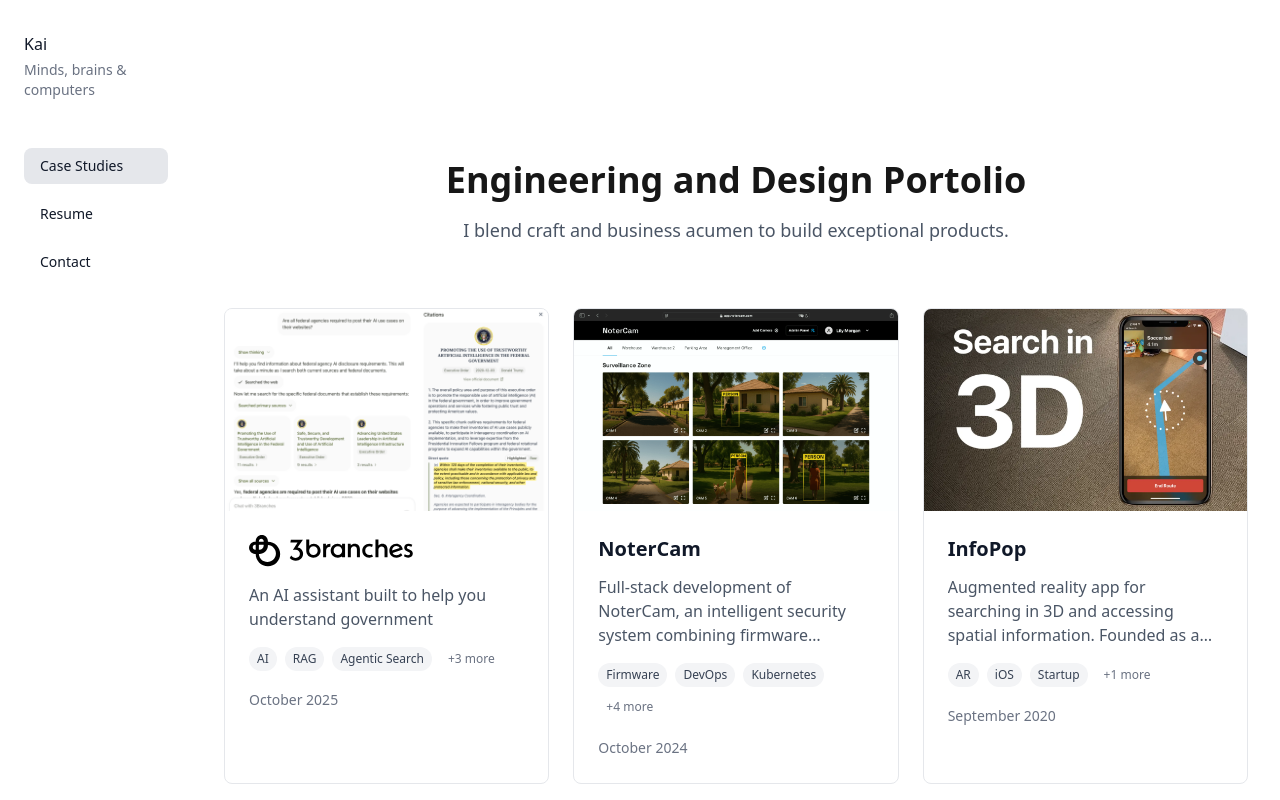
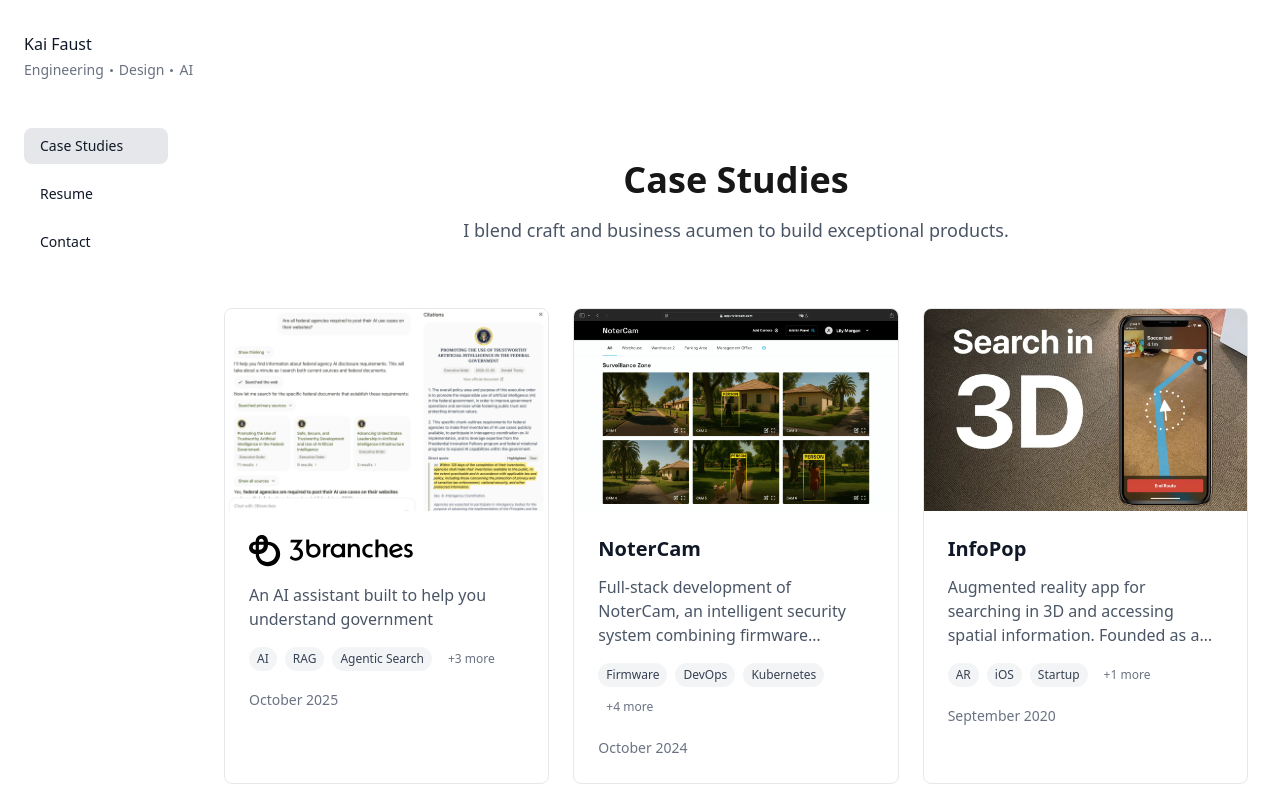
Before and after one commit to kaifaust/kaifaust-web, a Next.js app: page / in a window 1280 px wide. Shown: the top 800 px of the page. Built offline with nearby package versions, Linux system fonts and the light colour scheme.

Commit message:
Update copy

```diff
--- a/src/app/page.tsx
+++ b/src/app/page.tsx
@@ -23,8 +23,8 @@
 
   return (
     <div className="min-h-screen">
-      <header className="text-center pt-24 pb-16 md:pt-32 lg:pt-40 px-8">
-        <h1 className="text-3xl md:text-4xl font-semibold mb-4">Engineering and Design Portolio</h1>
+      <header className="text-center md:pt-24 pb-16 md:pt-32 lg:pt-40 px-8">
+        <h1 className="text-3xl md:text-4xl font-semibold mb-4">Case Studies</h1>
         <p className="text-md md:text-lg text-gray-600 dark:text-gray-400 max-w-3xl mx-auto">
           I blend craft and business acumen to build exceptional products.
         </p>
--- a/src/components/SiteHeader.tsx
+++ b/src/components/SiteHeader.tsx
@@ -1,9 +1,13 @@
 export default function SiteHeader() {
   return (
     <div className="mb-12">
-      <div className="text-gray-900 dark:text-white font-medium">Kai</div>
-      <div className="text-gray-500 dark:text-gray-400 text-sm mt-1">
-        Minds, brains & computers
+      <div className="text-gray-900 dark:text-white font-medium">Kai Faust</div>
+      <div className="text-gray-500 dark:text-gray-400 text-sm mt-1 flex items-center gap-1.5 md:justify-start justify-center">
+        <span>Engineering</span>
+        <div className="w-0.75 h-0.75 rounded-full bg-gray-500 dark:bg-gray-400 shrink-0"></div>
+        <span>Design</span>
+        <div className="w-0.75 h-0.75 rounded-full bg-gray-500 dark:bg-gray-400 shrink-0"></div>
+        <span>AI</span>
       </div>
     </div>
   );
```
